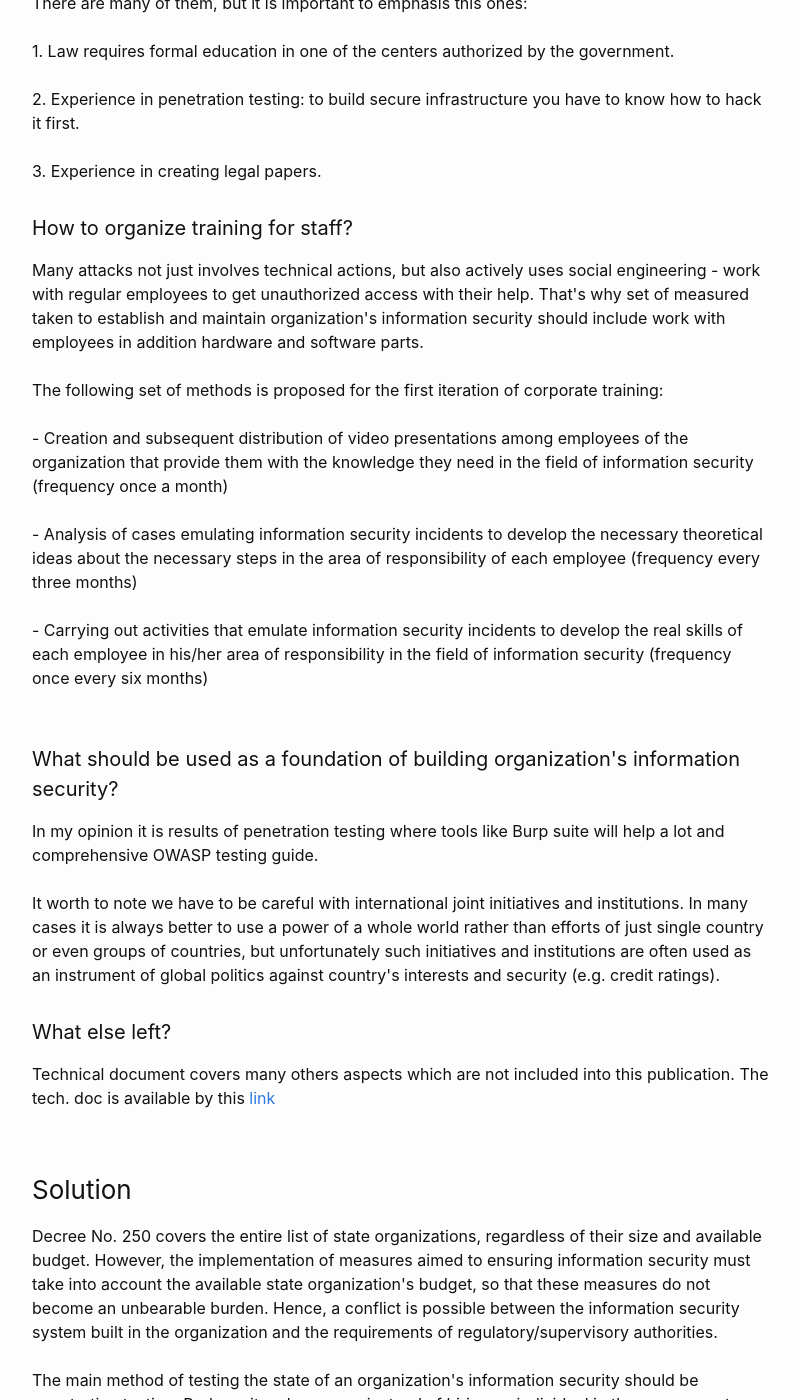
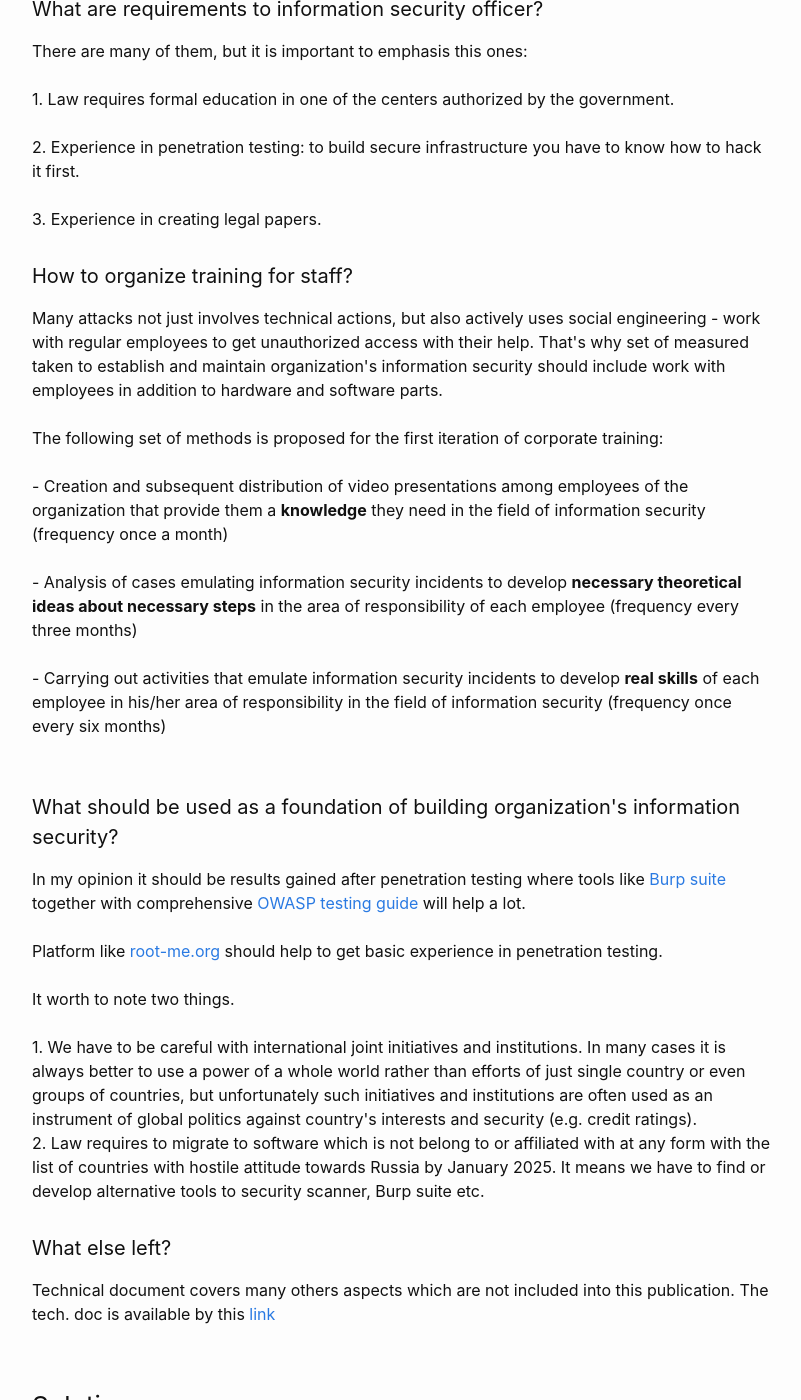
Before and after one commit to Gelassen/dkazakov.github.io, a Jekyll site: the page built from _posts/2023-10-21-case-study-information-security-of-government-organisation.html, in a window 1280 px wide and 1400 px high, scrolled down 1776 px. Shown: the whole window, without its empty margins (238-1039 px from the left). Built offline with Jekyll 4.4.1, drawn with Linux system fonts in a browser that asks for light colours; some of the changed text lies outside the part shown.

```diff
--- a/_posts/2023-10-21-case-study-information-security-of-government-organisation.html
+++ b/_posts/2023-10-21-case-study-information-security-of-government-organisation.html
@@ -58,17 +58,18 @@ modified_time: '2023-10-21'
                 Which laws are relevant for this scope?
             </h4>
             <p>
-                Bill №250 (указ №250) and bill №1272 (постановление правительства
-                РФ №1272) are main bills for this scope shared with me with
-                hospital's representatives. Research shown hospitals are categorized
+                <a href="http://www.kremlin.ru/acts/bank/47796">Bill №250 (указ №250)</a> and
+                <a href="http://publication.pravo.gov.ru/Document/View/0001202207190035">bill №1272 (постановление правительства РФ №1272)</a>
+                are main bills for this scope shared with me by hospital's representatives.
+                Further research shown hospitals are categorized
                 as a critical informational infrastructure which is regulated
                 by a separate <a href="https://zlonov.ru/kii/">package of bills</a>. <br><br>
 
-                Recent a new order №213 by Federal Security Service complement
-                bill №250. <br><br>
+                Recent new <a href="https://www.garant.ru/products/ipo/prime/doc/406876800/">order №213</a>
+                by Federal Security Service complement bill №250. <br><br>
 
-                Obviously a law about personal data №152 also should be taken
-                under consideration.
+                Obviously a <a href="http://www.kremlin.ru/acts/bank/24154">federal law about personal data №152</a>
+                also should be taken under consideration.
             </p>
             <h4>
                 What is a criteria of organization's information security?
@@ -79,12 +80,12 @@ modified_time: '2023-10-21'
 
                 Common sense tells the main criteria is to prevent a malicious
                 user to get remote access to organization network and systems
-                to steal or corrupt data and get down organizational informational
+                to steal or corrupt data or get down organizational informational
                 infrastructure. <br><br>
 
-                A couple of information security officers shared FSB check law
-                papers organization had prepared to confirm compliance with
-                law's requirements and your set of measures to mitigate malicious
+                A couple of information security officers shared FSB checks law
+                papers had been prepared by organization to confirm compliance with
+                law's requirements and also checks your set of measures to mitigate malicious
                 intrusion and possible denial of service. <br><br>
 
                 Recent order №213 gives a clue FSB will start automatic or manual
@@ -113,23 +114,23 @@ modified_time: '2023-10-21'
                 to get unauthorized access with their help. That's why set of
                 measured taken to establish and maintain organization's
                 information security should include work with employees in
-                addition hardware and software parts. <br><br>
+                addition to hardware and software parts. <br><br>
 
                 The following set of methods is proposed for the first iteration
                 of corporate training: <br><br>
 
                 - Creation and subsequent distribution of video presentations
-                among employees of the organization that provide them with
-                the knowledge they need in the field of information security
+                among employees of the organization that provide them
+                a <b>knowledge</b> they need in the field of information security
                 (frequency once a month) <br><br>
 
                 - Analysis of cases emulating information security incidents
-                to develop the necessary theoretical ideas about the necessary
-                steps in the area of responsibility of each employee
+                to develop <b>necessary theoretical ideas about necessary
+                steps</b> in the area of responsibility of each employee
                 (frequency every three months) <br><br>
 
                 - Carrying out activities that emulate information security
-                incidents to develop the real skills of each employee in
+                incidents to develop <b>real skills</b> of each employee in
                 his/her area of responsibility in the field of information
                 security (frequency once every six months) <br><br>
             </p>
@@ -138,17 +139,28 @@ modified_time: '2023-10-21'
                 information security?
             </h4>
             <p>
-                In my opinion it is results of penetration testing where tools
-                like Burp suite will help a lot and comprehensive OWASP testing
-                guide. <br><br>
+                In my opinion it should be results gained after penetration testing where tools
+                like <a href="https://portswigger.net/burp">Burp suite</a>
+                together with comprehensive <a href="https://github.com/OWASP/wstg">OWASP testing guide</a>
+                will help a lot. <br><br>
 
-                It worth to note we have to be careful with international joint
+                Platform like <a href="root-me.org">root-me.org</a> should help
+                to get basic experience in penetration testing. <br><br>
+
+                It worth to note two things. <br><br>
+
+                1. We have to be careful with international joint
                 initiatives and institutions. In many cases it is always better
                 to use a power of a whole world rather than efforts of just
                 single country or even groups of countries, but unfortunately
                 such initiatives and institutions are often used as an instrument of
                 global politics against country's interests and security (e.g.
-                credit ratings).
+                credit ratings). <br>
+                2. Law requires to migrate to software which is not belong to
+                or affiliated with at any form with the list of countries with
+                hostile attitude towards Russia by January 2025. It means we
+                have to find or develop alternative tools to security scanner,
+                Burp suite etc.
             </p>
             <h4>What else left?</h4>
             <p>
```
Also changed, not shown: other parts of _posts/2023-10-21-case-study-information-security-of-government-organisation.html (+3 -3 lines).
